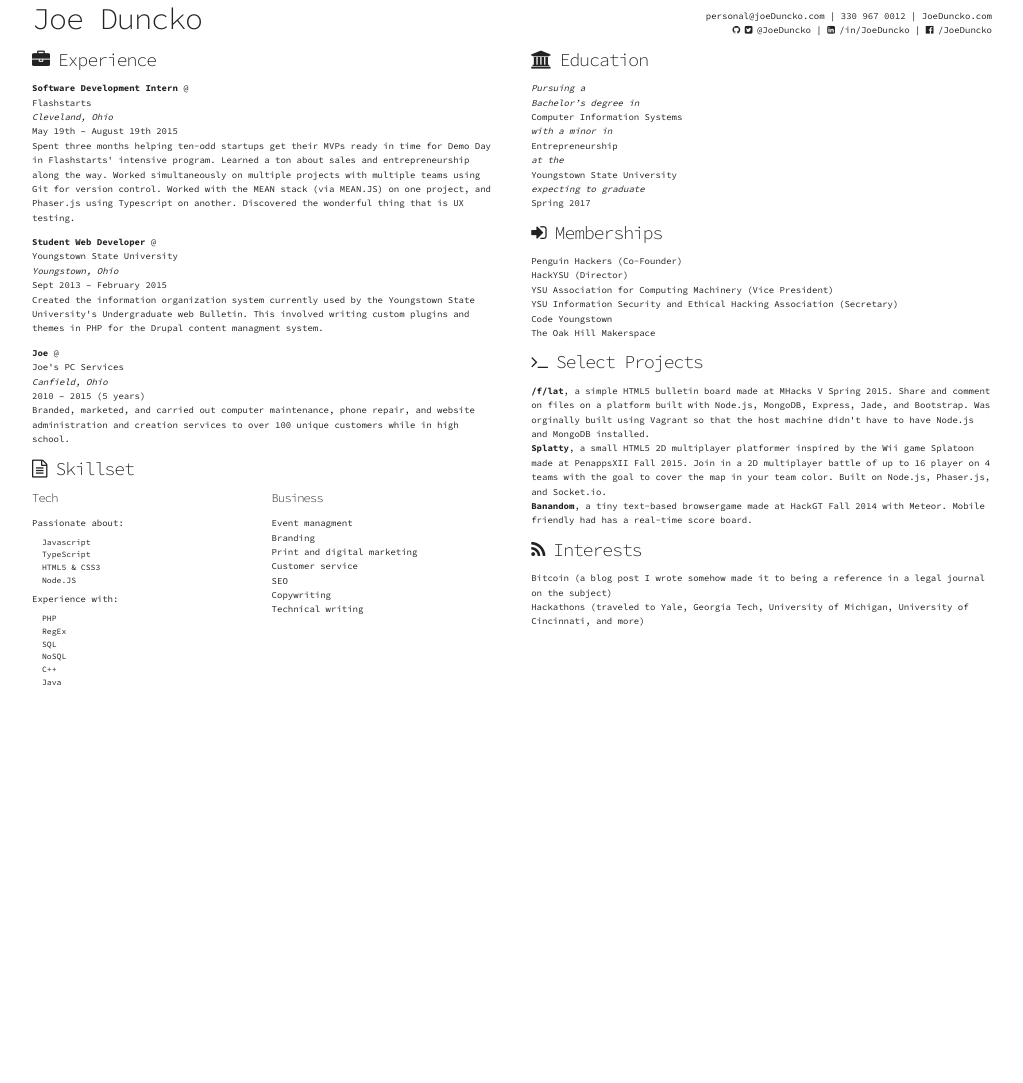
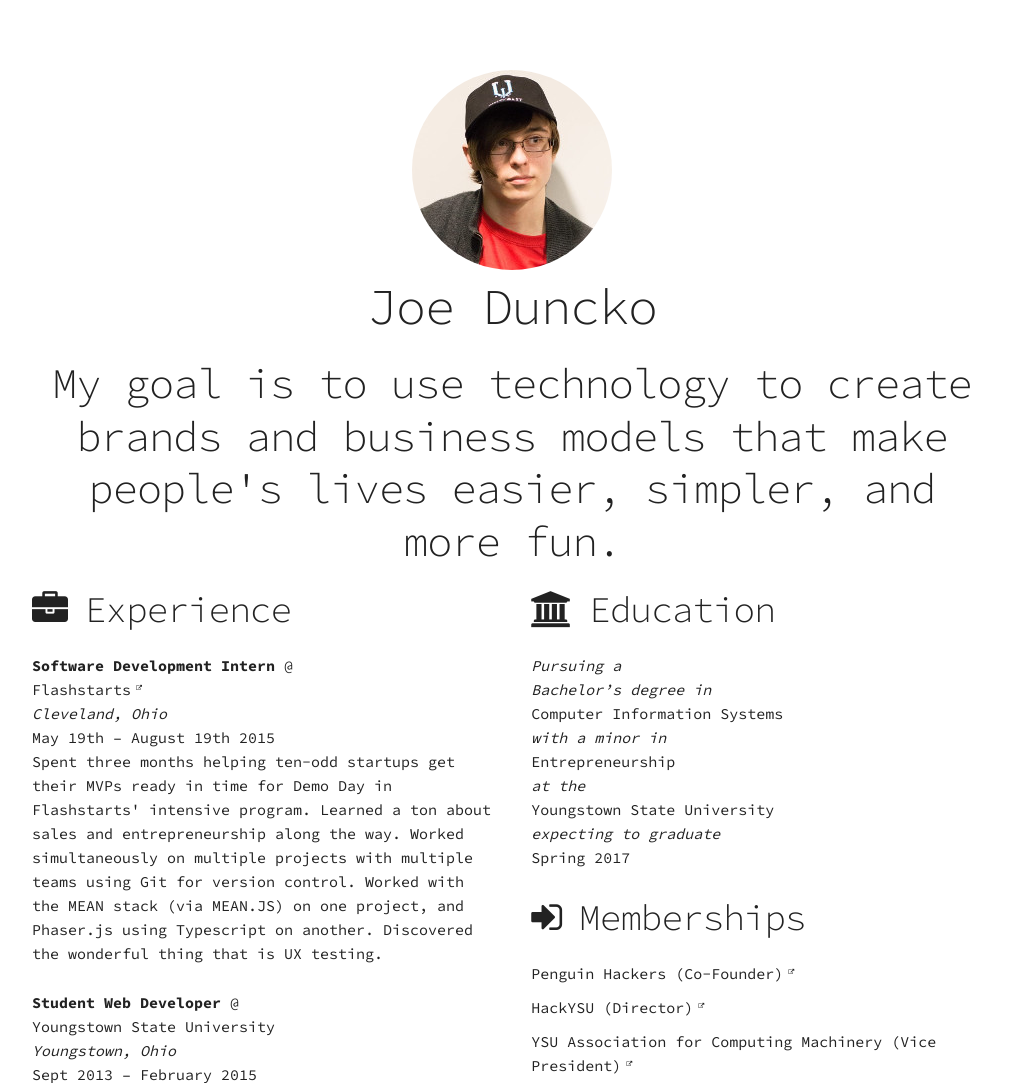
Before and after one commit to JoeDuncko/JoeDuncko.github.io, a plain HTML site: page index.html in a window 1280 px wide. Shown: the top 1083 px of the page, without its empty margins (128-1151 px from the left). Before the commit the page ends 800 px from the top, so only its background shows below. Drawn offline with nearby package versions, Linux system fonts and the light colour scheme.

Commit message:
Fixed footer, old-style <br>s, and print.css

```diff
--- a/index.html
+++ b/index.html
@@ -43,12 +43,11 @@
     <link rel="stylesheet" href="/stylesheets/skeleton.css">
     <link rel="stylesheet" href="/stylesheets/style.css">
 
-    <link rel="stylesheet" href="/stylesheets/print.css">
-    <!-- <link rel="stylesheet" href="/stylesheets/print.css" media="print"> -->
+    <link rel="stylesheet" href="/stylesheets/print.css" media="print">
 
     <!-- Favicon -->
     <!-- <link rel="icon" type="image/png" href="images/favicon.png"> -->
-    <link rel="icon" type="image/vnd.microsoft.icon" href="/favicon.ico" />
+    <link rel="icon" type="image/vnd.microsoft.icon" href="/favicon.ico">
 
 </head>
 
@@ -57,13 +56,13 @@
     <div class="container">
 
         <div class="row center">
-            <img class="circle hide-when-printing" src="/images/JoeDunckoFace.jpg" />
+            <img class="circle hide-when-printing" src="/images/JoeDunckoFace.jpg">
             <h1>Joe Duncko</h1>
-            <div id="infobox">
-                <p>personal@joeDuncko.com | 330 967 0012 | JoeDuncko.com<br />
+            <div class="display-only-when-printing" id="infobox">
+                <p>personal@joeDuncko.com | (330) 967-0012 | JoeDuncko.com<br>
                     <i class="fa fa-github"></i><i class="fa fa-twitter-square"></i>@JoeDuncko | <i class="fa fa-linkedin-square"></i>/in/JoeDuncko | <i class="fa fa-facebook-official"></i>/JoeDuncko
             </div>
-            <h2 class="hide-when-printing">My goal is to use technology to create brands and business models that make people's lives easier, simpler, and more fun.</p>
+            <h2 class="hide-when-printing">My goal is to use technology to create brands and business models that make people's lives easier, simpler, and more fun.</h2>
         </div>
 
         <div class="row">
@@ -72,24 +71,24 @@
 
                 <h3><i class="fa fa-briefcase"></i>Experience</h3>
                 <p>
-                    <b>Software Development Intern</b> @<br />
-                    <a href="http://www.flashstarts.com/" title="To Flashstarts">Flashstarts</a><br />
-                    <i>Cleveland, Ohio</i><br />
-                    May 19th – August 19th 2015<br />
+                    <b>Software Development Intern</b> @<br>
+                    <a href="http://www.flashstarts.com/" title="To Flashstarts">Flashstarts</a><br>
+                    <i>Cleveland, Ohio</i><br>
+                    May 19th – August 19th 2015<br>
                     Spent three months helping ten-odd startups get their MVPs ready in time for Demo Day in Flashstarts' intensive program. Learned a ton about sales and entrepreneurship along the way. Worked simultaneously on multiple projects with multiple teams using Git for version control. Worked with the MEAN stack (via MEAN.JS) on one project, and Phaser.js using Typescript on another. Discovered the wonderful thing that is UX testing.
                 </p>
                 <p>
-                    <b>Student Web Developer</b> @<br />
-                    Youngstown State University<br />
-                    <i>Youngstown, Ohio</i><br />
-                    Sept 2013 – February 2015<br />
+                    <b>Student Web Developer</b> @<br>
+                    Youngstown State University<br>
+                    <i>Youngstown, Ohio</i><br>
+                    Sept 2013 – February 2015<br>
                     Created the information organization system currently used by the Youngstown State University's Undergraduate web Bulletin. This involved writing custom plugins and themes in PHP for the Drupal content managment system.
                 </p>
                 <p>
-                    <b>Joe</b> @<br />
-                    Joe's PC Services<br />
-                    <i>Canfield, Ohio</i><br />
-                    2010 – 2015 (5 years)<br />
+                    <b>Joe</b> @<br>
+                    Joe's PC Services<br>
+                    <i>Canfield, Ohio</i><br>
+                    2010 – 2015 (5 years)<br>
                     Branded, marketed, and carried out computer maintenance, phone repair, and website administration and creation services to over 100 unique customers while in high school.
                 </p>
 
@@ -140,14 +139,14 @@
 
                 <h3><i class="fa fa-university"></i>Education</h3>
                 <p>
-                    <i>Pursuing a</i><br />
-                    <i>Bachelor’s degree in</i><br />
-                    Computer Information Systems<br />
-                    <i>with a minor in</i><br />
-                    Entrepreneurship<br />
-                    <i>at the</i><br />
-                    Youngstown State University<br />
-                    <i>expecting to graduate</i><br />
+                    <i>Pursuing a</i><br>
+                    <i>Bachelor’s degree in</i><br>
+                    Computer Information Systems<br>
+                    <i>with a minor in</i><br>
+                    Entrepreneurship<br>
+                    <i>at the</i><br>
+                    Youngstown State University<br>
+                    <i>expecting to graduate</i><br>
                     Spring 2017
                 </p>
 
@@ -224,11 +223,11 @@
                 <i class="fa fa-copyright"></i>Joe Duncko 2015
             </div>
             <div class="one-third column center">
-                <a class="do-not-add-link-icon" href="/"><i class="fa fa-code-fork"></i></a>
-                <a class="do-not-add-link-icon" href="/"><i class="fa fa-print"></i></a>
+                <a class="do-not-add-link-icon keep-hover-effect" href="https://github.com/JoeDuncko/JoeDuncko.github.io"><i class="fa fa-code-fork"></i></a>
+                <a class="do-not-add-link-icon keep-hover-effect" href="javascript:window.print()"><i class="fa fa-print"></i></a>
             </div>
-            <div class="one-third column">
-                <em class="u-pull-right">let's create, together</em>
+            <div class="one-third column align-text-right">
+                <em>let's create, together</em>
             </div>
         </div>
     </footer>
--- a/stylesheets/print.css
+++ b/stylesheets/print.css
@@ -1,6 +1,10 @@
 /* utilities */
 .hide-when-printing {
     display: none;
+}
+
+.display-only-when-printing {
+    display: block;
 }
 
 /* reset center */
--- a/stylesheets/style.css
+++ b/stylesheets/style.css
@@ -8,11 +8,27 @@
 .small {
     font-size: 1rem;
 }
+.display-only-when-printing {
+    display: none;
+}
+.align-text-right {
+    text-align: right;
+}
 
 /* body margins */
 body {
     margin-top: 7rem;
     margin-bottom: 1rem;
+}
+
+/* make the footer shrink properly */
+footer {
+    text-align: center;
+}
+@media (min-width: 550px) {
+    footer {
+        text-align: left;
+    }
 }
 
 /* remove list style */
@@ -28,6 +44,10 @@ a {
 a:hover {
     text-decoration: none;
     color: #222;
+}
+.keep-hover-effect:hover {
+    text-decoration: none;
+    color: #1EAEDB;
 }
 .fa-external-link {
     position: relative;
```
